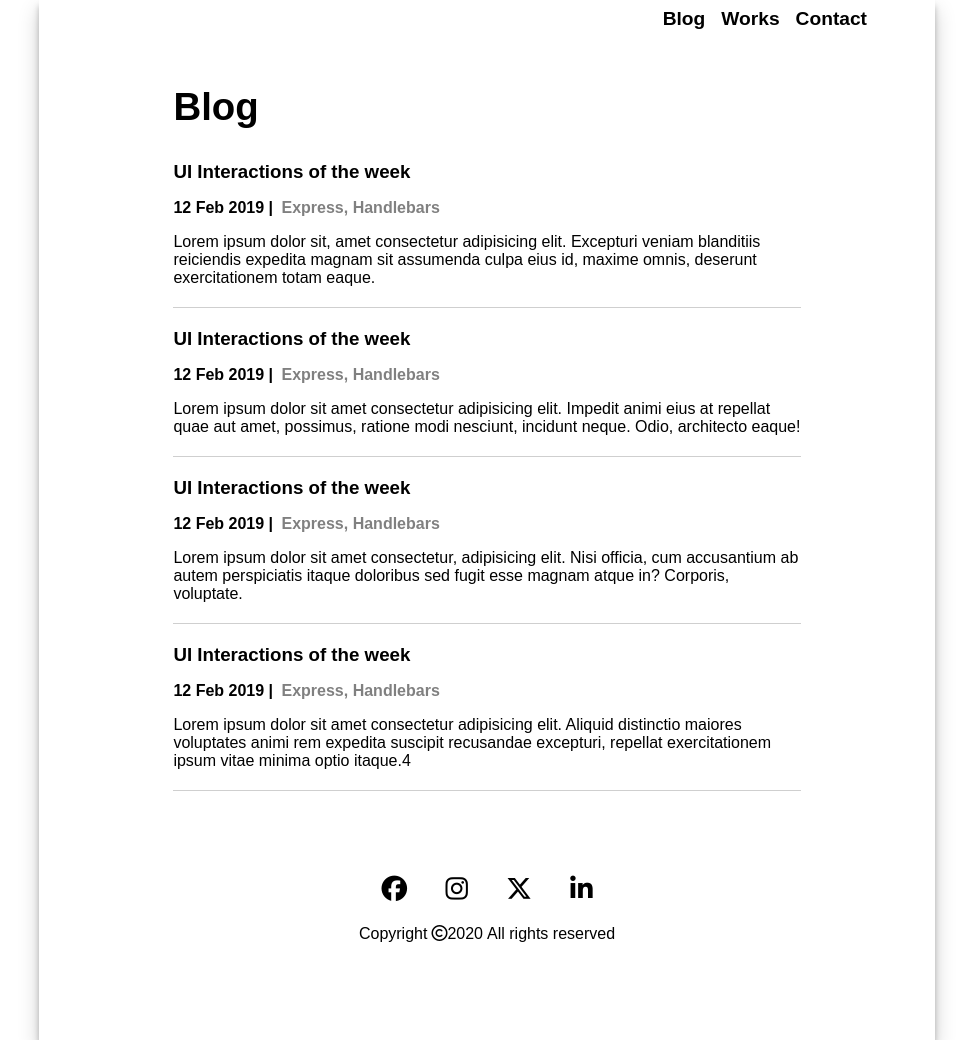
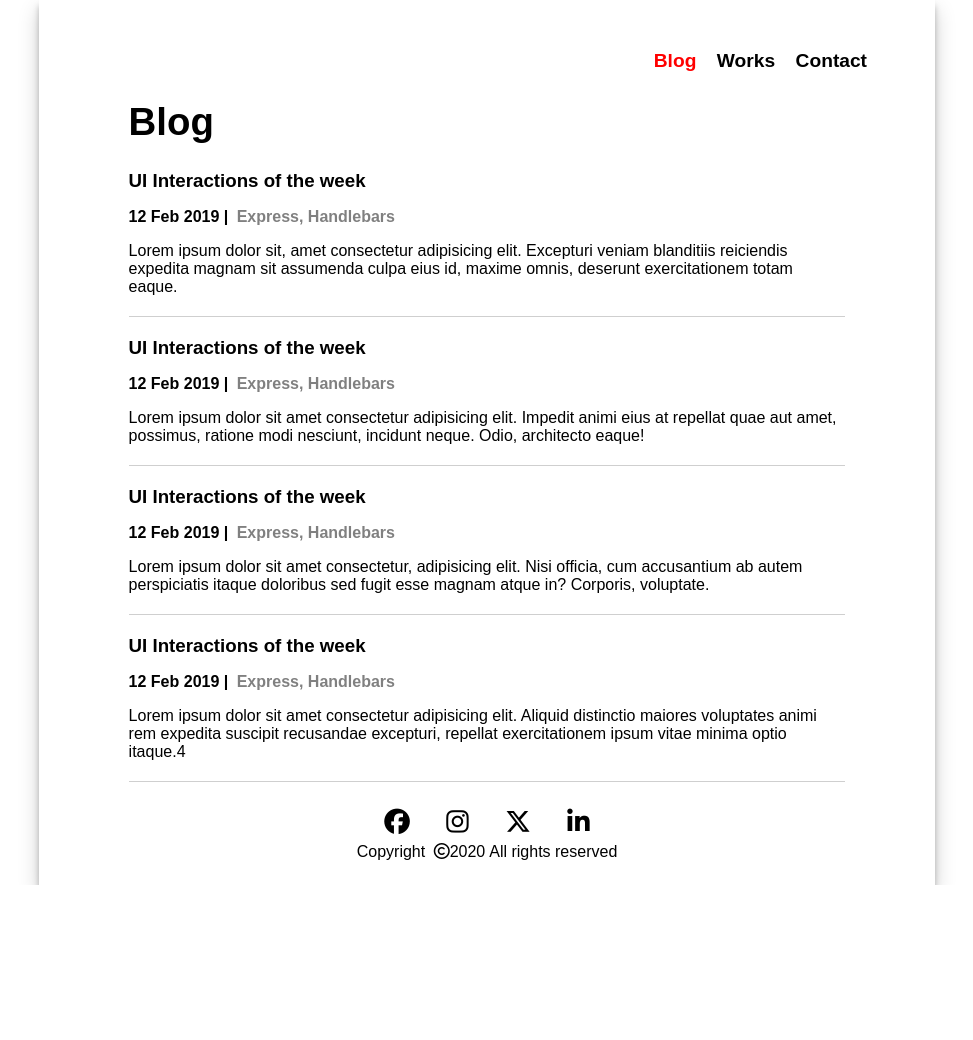
Before and after one commit to fee-hanafee/homework4, a plain HTML site: page index.html in a window 1280 px wide. Shown: the whole page, without its empty margins (153-1126 px from the left). After the commit the page ends 885 px from the top, so only its background shows below. Drawn offline with Linux system fonts and the light colour scheme; a web font is replaced by a local one.

Commit message:
add @media index.html

```diff
--- a/index.html
+++ b/index.html
@@ -15,9 +15,10 @@
   </head>
   <body>
     <div class="container">
+      <div class="container_box">
         <!-- bar -->
         <div class="bar_select">
-        <a href="#"><b>Blog</b></a>
+          <a href="./index.html" class="red"><b>Blog</b></a>
           <a href="#"><b>Works</b></a>
           <a href="#"><b>Contact</b></a>
         </div>
@@ -25,6 +26,7 @@
         <!-- block -->
         <div class="box">
           <div class="blog_text">
+            <div class="boxBlog">
               <div class="blog_head">
                 <h1>Blog</h1>
               </div>
@@ -32,6 +34,7 @@
               <div class="blog_inside">
                 <h3>UI Interactions of the week</h3>
                 <h4>12 Feb 2019 | <span>Express, Handlebars</span></h4>
+
                 <p>
                   Lorem ipsum dolor sit, amet consectetur adipisicing elit.
                   Excepturi veniam blanditiis reiciendis expedita magnam sit
@@ -43,9 +46,9 @@
                 <h3>UI Interactions of the week</h3>
                 <h4>12 Feb 2019 | <span>Express, Handlebars</span></h4>
                 <p>
-              Lorem ipsum dolor sit amet consectetur adipisicing elit. Impedit
-              animi eius at repellat quae aut amet, possimus, ratione modi
-              nesciunt, incidunt neque. Odio, architecto eaque!
+                  Lorem ipsum dolor sit amet consectetur adipisicing elit.
+                  Impedit animi eius at repellat quae aut amet, possimus,
+                  ratione modi nesciunt, incidunt neque. Odio, architecto eaque!
                 </p>
               </div>
               <div class="blog_inside">
@@ -53,19 +56,20 @@
                 <h4>12 Feb 2019 | <span>Express, Handlebars</span></h4>
                 <p>
                   Lorem ipsum dolor sit amet consectetur, adipisicing elit. Nisi
-              officia, cum accusantium ab autem perspiciatis itaque doloribus
-              sed fugit esse magnam atque in? Corporis, voluptate.
+                  officia, cum accusantium ab autem perspiciatis itaque
+                  doloribus sed fugit esse magnam atque in? Corporis, voluptate.
                 </p>
               </div>
               <div class="blog_inside">
                 <h3>UI Interactions of the week</h3>
                 <h4>12 Feb 2019 | <span>Express, Handlebars</span></h4>
                 <p>
-              Lorem ipsum dolor sit amet consectetur adipisicing elit. Aliquid
-              distinctio maiores voluptates animi rem expedita suscipit
-              recusandae excepturi, repellat exercitationem ipsum vitae minima
-              optio itaque.4
+                  Lorem ipsum dolor sit amet consectetur adipisicing elit.
+                  Aliquid distinctio maiores voluptates animi rem expedita
+                  suscipit recusandae excepturi, repellat exercitationem ipsum
+                  vitae minima optio itaque.4
                 </p>
+              </div>
             </div>
           </div>
         </div>
@@ -78,9 +82,14 @@
             <i class="fa-brands fa-x-twitter"></i>
             <i class="fa-brands fa-linkedin-in"></i>
           </div>
-        <p>Copyright <span><i class="fa-regular fa-copyright"></i>2020</span>All rights reserved</p>
+          <p>
+            Copyright
+            <span><i class="fa-regular fa-copyright"></i>2020</span>All rights
+            reserved
+          </p>
         </div>
         <!-- footer end -->
+      </div>
     </div>
     <!-- container end -->
   </body>
--- a/styles.css
+++ b/styles.css
@@ -11,17 +11,20 @@ body {
 .container {
   width: 70%;
   min-width: 700px;
-  height: 130vh;
 
   margin: auto;
   box-shadow: 0px 10px 20px rgba(0, 0, 0, 0.19), 0px 6px 6px rgba(0, 0, 0, 0.23);
 }
+
 /* bar */
 .bar_select {
   text-decoration: none;
-  display: flex;
-  justify-content: end;
-  margin-right: 60px;
+  text-align: end;
+  padding-top: 50px;
+  padding-right: 60px;
+  height: 100px;
+  padding-bottom: 24px;
+
 }
 .bar_select > a {
   text-decoration: none;
@@ -29,29 +32,38 @@ body {
   padding: 8px;
   font-size: 1.2rem;
 }
-.bar_select a:hover:not(.active) {
+.bar_select a:hover {
   color: red;
   transition: 0.3s;
 }
-
+.bar_select .red{
+    color: red;
+}
 /* bar end */
 /* blog */
+/* blog head */
+
 .box {
   display: flex;
 
   width: 100%;
-  gap: 20px;
-  height: 100vh;
 
 }
+
+.blog_head {
+    height: 50px;
+}
+.blog_head > h1 {
+  font-size: 2.4rem;
+  margin-bottom: 12px;
+}
+
 .blog_text {
-  width: 70%;
+  width: 80%;
+  height: 100%;
   display: flex;
-  height: 100vh;
   justify-content: center;
-
   flex-direction: column;
-
   margin: auto;
 }
 .blog_inside {
@@ -66,21 +78,21 @@ body {
 h4 > span {
   color: grey;
 }
-.blog_head > h1 {
-  font-size: 2.4rem;
-  margin-bottom: 12px;
-}
+
+/* blog head end */
 /* footer */
-.footer > * {
+.footer  {
   display: flex;
+  flex-direction: column;
   align-items: center;
-  justify-content: center;
-  align-items: center;
+  padding-bottom: 24px;
 }
 .icon > * {
     margin-top: 1.2rem;
     padding: 1.2rem;
     font-size: 1.6rem;
+    padding: 8px 16px;
+
 }
 .icon *:hover {
     cursor: pointer;
@@ -90,3 +102,17 @@ h4 > span {
 span {
    padding: 4px;
 }
+/* media */
+@media(max-width :700px) {
+    .container {
+        display: flex;
+        width: 400px;
+        min-width: 500px;
+        justify-content: center;
+        margin: auto;
+    }
+    .boxBlog {
+        min-width: 400px;
+    }
+
+}
```
Also changed, not shown: works.html (added). Lines whose indentation alone changed are shown as unchanged.
